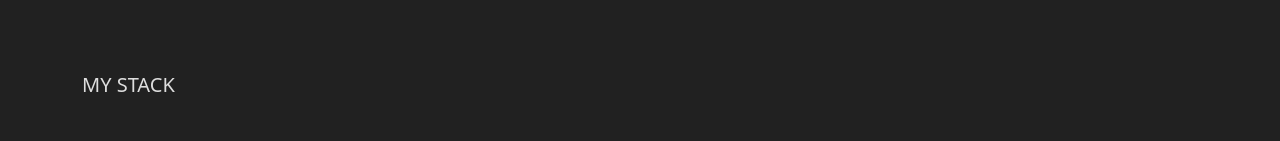
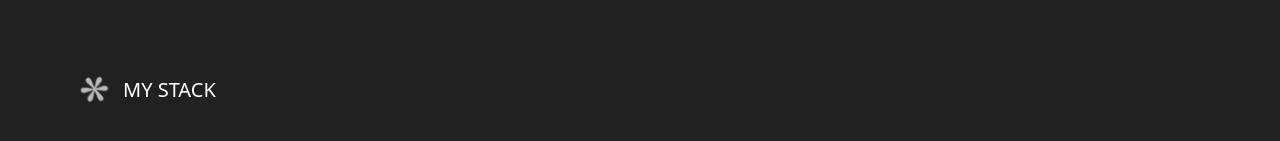
Before and after one commit to code-wave-080/portfolio, a Next.js app: page / in a window 1280 px wide. Shown: the part 1332-1473 px from the top of the page. Built offline with nearby package versions, Linux system fonts and the light colour scheme.

Commit message:
refactor: MyStack 컴포넌트에 SectionTitle 컴포넌트 적용

```diff
--- a/src/app/components/MyStack.tsx
+++ b/src/app/components/MyStack.tsx
@@ -4,6 +4,7 @@ import { useGSAP } from '@gsap/react'
 import gsap from 'gsap'
 import { ScrollTrigger } from 'gsap/all'
 import Image, { StaticImageData } from 'next/image'
+import SectionTitle from '@/components/SectionTitle'
 
 type IconComponent = React.FC<React.SVGProps<SVGSVGElement>> | StaticImageData
 
@@ -148,9 +149,7 @@ export default function MyStack() {
     return (
         <section className="pb-section" id="my-stack" ref={containerRef}>
             <div className="container">
-                <div className="flex items-center gap-4 mb-10 text-[#DEDEDE]">
-                    <h2 className="text-xl uppercase leading-none">MY STACK</h2>
-                </div>
+                <SectionTitle title="MY STACK"></SectionTitle>
                 <div className="space-y-20">
                     <div className="grid sm:grid-cols-12 gap-8">
                         {stacks.map(({ label, items }, index) => (
```
